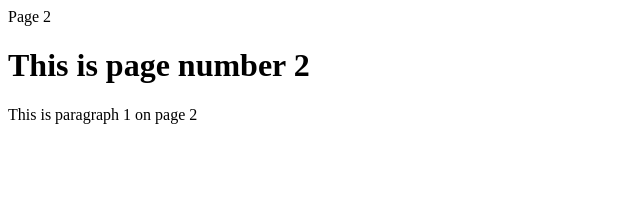
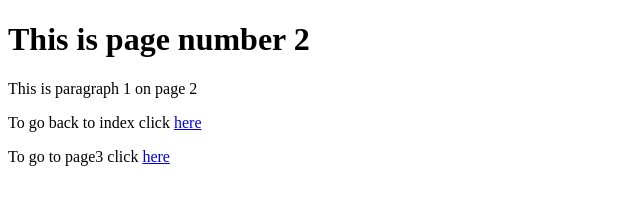
Before and after one commit to serbanecil/WDT, a plain HTML site: page Page2.html in a window 1280 px wide. Shown: the whole page, without its empty margins (0-640 px from the left). Drawn offline with Linux system fonts and the light colour scheme.

Commit message:
Modified the head, title

```diff
--- a/Page2.html
+++ b/Page2.html
@@ -1,11 +1,15 @@
 <!doctype html>
 
 <html>
-	<head>Page 2</head>
+	<head>
+		<title>Page 2</title>
+	</head>
 
 	<body>
 		<h1>This is page number 2</h1>
 
 		<p>This is paragraph 1 on page 2</p>
+		<p>To go back to index click <a href="index.html">here</a></p>
+		<p> To go to page3 click <a href="Page3.html">here</a></p>
 	<body>
 </html>
```
